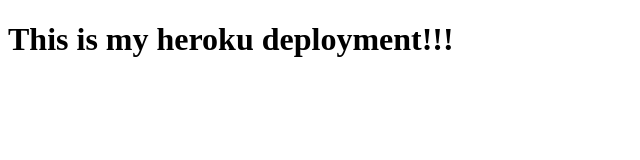
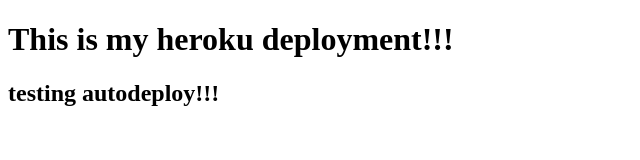
Before and after one commit to brandondwight42/tracability, a website: page index.html in a window 1280 px wide. Shown: the whole page, without its empty margins (0-640 px from the left). Drawn offline with Linux system fonts and the light colour scheme.

Commit message:
testing autodeploy

```diff
--- a/index.html
+++ b/index.html
@@ -8,5 +8,6 @@
 </head>
 <body>
   <h1>This is my heroku deployment!!!</h1>
+  <h2>testing autodeploy!!!</h2>
 </body>
 </html>
```
